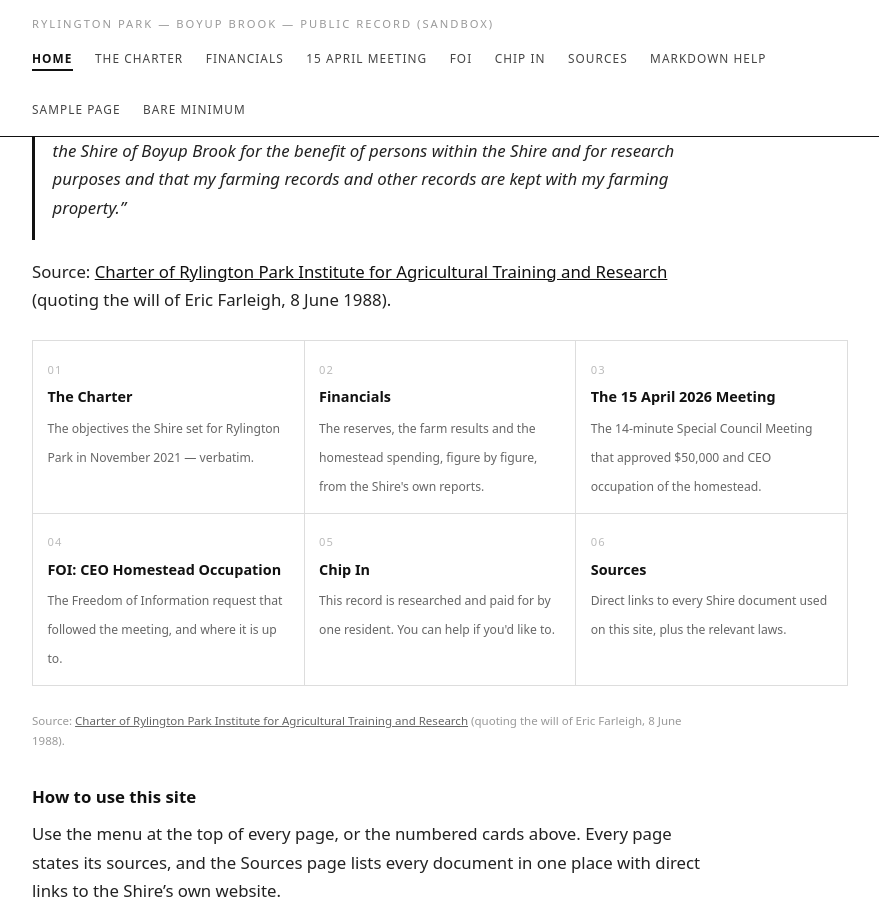
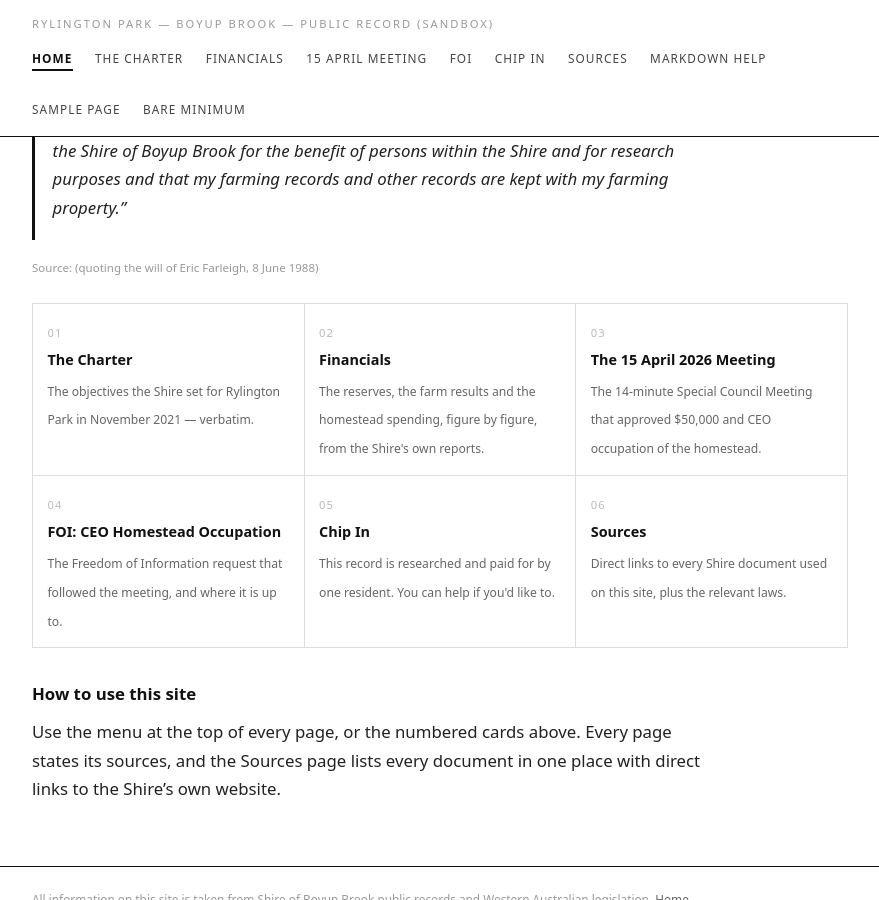
Before and after one commit to filiataxonomi/sandbox, a Jekyll site: the page built from index.md, in a window 1280 px wide and 900 px high, scrolled down 384 px. Shown: the whole window, without its empty margins (200-1079 px from the left). Built offline with Jekyll 4.4.1, drawn with Linux system fonts in a browser that asks for light colours.

Commit message:
Add files via upload

```diff
--- a/index.md
+++ b/index.md
@@ -13,14 +13,14 @@ RYLINGTON PARK — IT BELONGS TO ALL OF US
 
 > "Without creating any specific trust it is my wish that my farming property be retained by the Shire of Boyup Brook for the benefit of persons within the Shire and for research purposes and that my farming records and other records are kept with my farming property."
 
-Source: [Charter of Rylington Park Institute for Agricultural Training and Research](charter.html) (quoting the will of Eric Farleigh, 8 June 1988).
+Source: (quoting the will of Eric Farleigh, 8 June 1988)
+{: .src}
 
 {% include cards.html %}
 
 
 
-Source: [Charter of Rylington Park Institute for Agricultural Training and Research](charter.html) (quoting the will of Eric Farleigh, 8 June 1988).
-{: .src}
+
 
 
 
```
